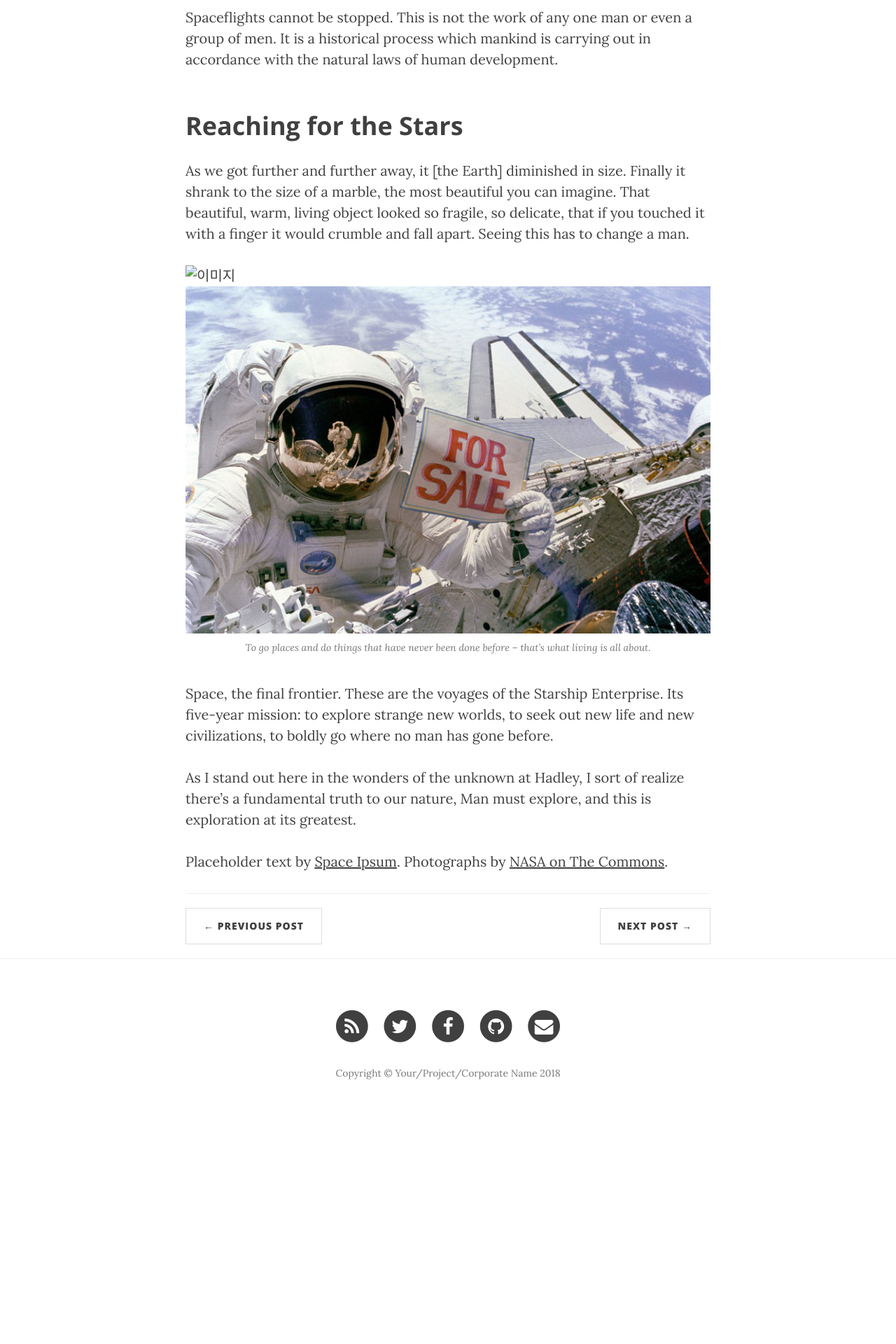
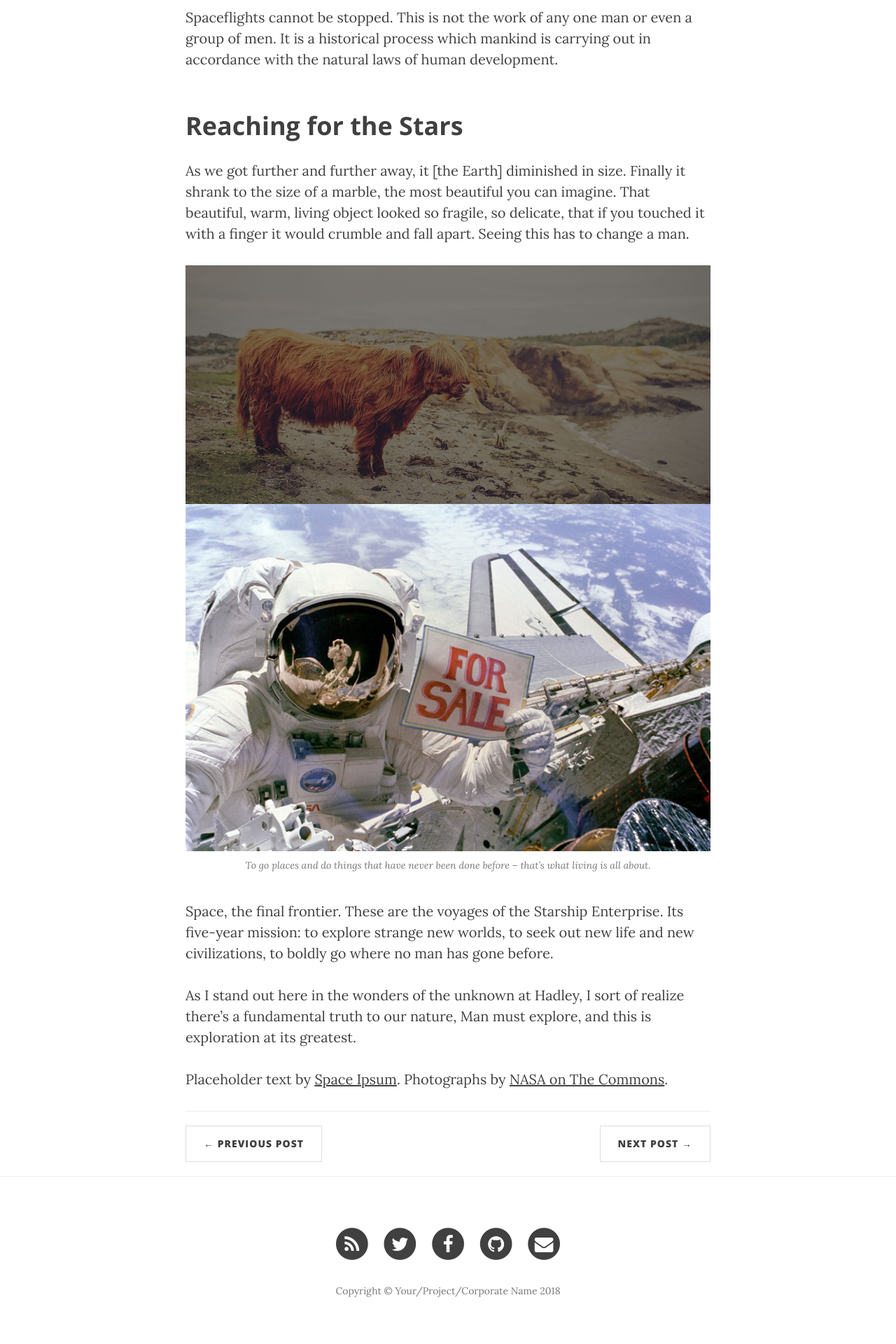
Before and after one commit to nekisse-lee/nekisse-lee.github.io, a Jekyll site: the page built from _posts/2014-07-01-dreams.markdown, in a window 1280 px wide. Shown: the part 1819-3739 px from the top of the page at 70% size. Built offline with Jekyll 4.4.1, drawn with Linux system fonts in a browser that asks for light colours; nearby versions of some CDN libraries; before the commit the page ends 3428 px from its top, so only the background shows below that.

Commit message:
markdown test.

```diff
--- a/_posts/2014-07-01-dreams.markdown
+++ b/_posts/2014-07-01-dreams.markdown
@@ -30,7 +30,7 @@ header-img: "img/post-bg-02.jpg"
 
 <p>As we got further and further away, it [the Earth] diminished in size. Finally it shrank to the size of a marble, the most beautiful you can imagine. That beautiful, warm, living object looked so fragile, so delicate, that if you touched it with a finger it would crumble and fall apart. Seeing this has to change a man.</p>
 
-![이미지](../img/contact-bg.jpg)
+![이미지]({{ site.baseurl }}/img/contact-bg.jpg)
 <a href="#">
     <img src="{{ site.baseurl }}/img/post-sample-image.jpg" alt="Post Sample Image">
 </a>
```
